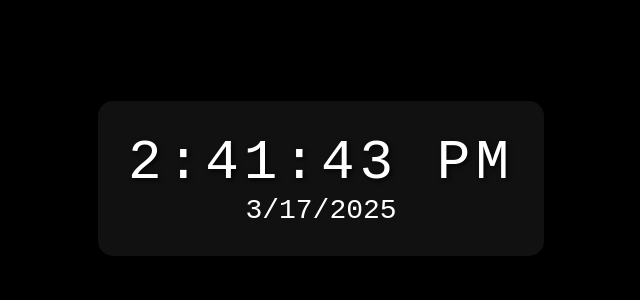
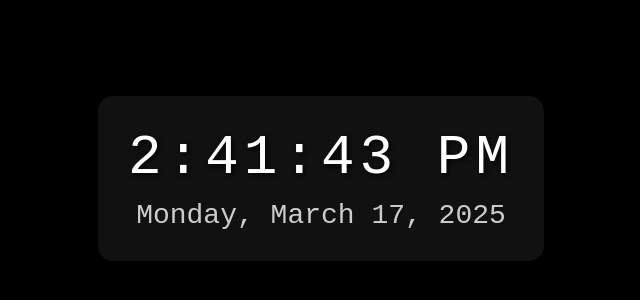
Before and after one commit to mazenAliRushdi/Digital-Clock, a plain HTML site: page index.html in a window 1280 px wide. Shown: the part 222-522 px from the top of the page, without its empty margins (319-959 px from the left). Drawn offline with Linux system fonts and the light colour scheme.

Commit message:
Enhance date and time formatting

```diff
--- a/index.html
+++ b/index.html
@@ -2,7 +2,7 @@
 <html lang="en">
 <head>
     <meta charset="UTF-8">
-    <meta name="viewport" content="width=device-width, initial-scale=1.0">
+    <meta name="viewport" content="width-device-width, initial-scale=1.0">
     <title>Digital Clock</title>
     <link rel="stylesheet" href="style.css">
 </head>
--- a/script.js
+++ b/script.js
@@ -6,7 +6,8 @@ const instructionsElement = document.getElementById('instructions');
 function updateClock() {
     const now = new Date();
     const time = now.toLocaleTimeString();
-    const date = now.toLocaleDateString();
+    const dateOptions = { weekday: 'long', year: 'numeric', month: 'long', day: 'numeric' };
+    const date = now.toLocaleDateString(undefined, dateOptions);
     timeElement.textContent = time;
     dateElement.textContent = date;
 }
--- a/style.css
+++ b/style.css
@@ -18,6 +18,7 @@ body {
     transition: transform 0.3s ease-in-out, background-color 0.3s ease-in-out;
     cursor: pointer;
     position: relative;
+    text-align: center;
 }
 
 .clock:hover {
@@ -30,9 +31,10 @@ body {
     transition: font-family 0.3s ease-in-out;
 }
 
-#date{
-    font-size:0.5em;
-    text-align:center;
+#date {
+    font-size: 0.5em;
+    color: #ccc;
+    margin-top: 10px;
 }
 
 .instructions {
```
